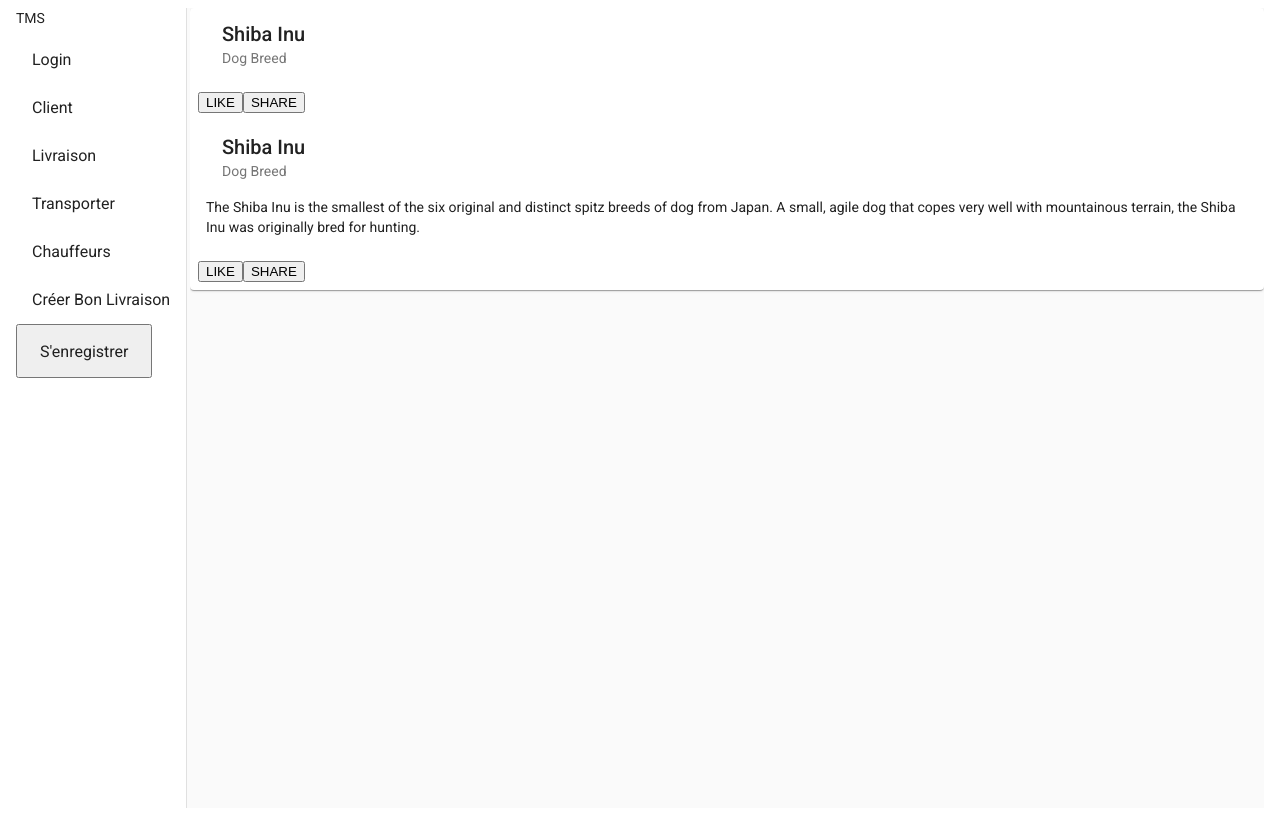
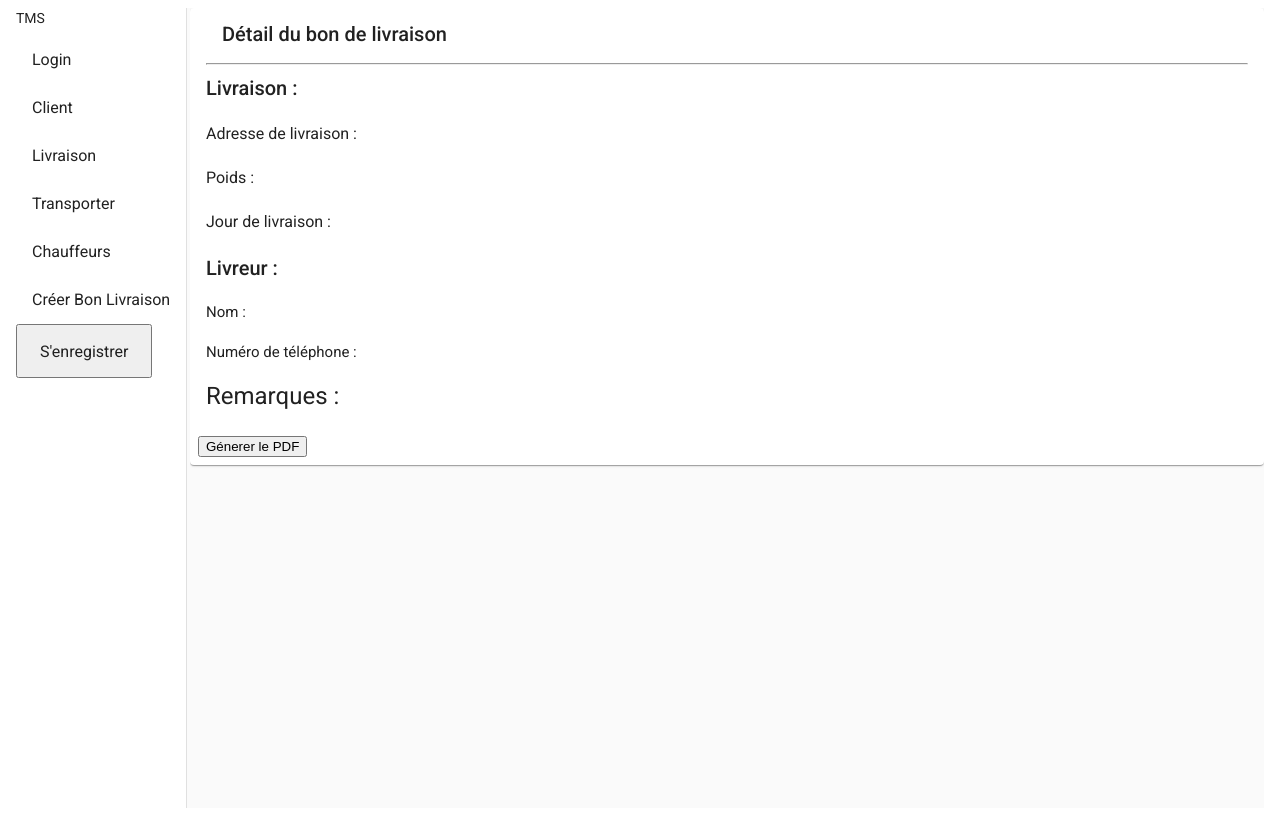
Before and after one commit to Netrunner0101/tmsfrontend, an Angular app: page /detailsbon/1/1 in a window 1280 px wide. Built offline with nearby package versions, Linux system fonts and the light colour scheme; no server answers.

Commit message:
finish bon creation

```diff
--- a/src/app/app-routing.module.ts
+++ b/src/app/app-routing.module.ts
@@ -48,7 +48,7 @@ const routes: Routes = [
 
   // Create Bon Livraison Route
   { path:'createbon' , component: CreatebonComponent },
-  // { path:'detailsbon/itemTrans/itemDel' , component: BondetailsComponent },
+  // { path:'detailsbon/' , component: BondetailsComponent },
   { path:'detailsbon/:idd/:idt' , component: BondetailsComponent },
 
 ];
--- a/src/app/createbon/bondetails/bondetails.component.html
+++ b/src/app/createbon/bondetails/bondetails.component.html
@@ -1,31 +1,27 @@
 <mat-card class="bon_details_card">
     <mat-card-header>
-      <mat-card-title>Shiba Inu</mat-card-title>
-      <mat-card-subtitle>Dog Breed</mat-card-subtitle>
+      <mat-card-title> Détail du bon de livraison </mat-card-title>
     </mat-card-header>
-    <mat-card-content *ngFor="let idel of info_del">
-      <p>
-        {{idel .numeroDelivery}}
-      </p>
+    <mat-card-content >
+      <div id="details_bon">
+        <hr>
+        <div class="details_del">
+          <h2> Livraison : {{data_delivery.numeroDelivery | uppercase }}  </h2>
+          <h3> Adresse de livraison : </h3>
+          <h3> Poids : {{data_delivery.weight }} </h3>
+          <h3> Jour de livraison : </h3>
+          <h3> {{data_delivery.dateDelivery |  date:'MMMM d, y' }} </h3>
+        </div>
+        <div class="details_trans">
+          <h2 > Livreur : </h2>
+          <h4> Nom : {{ data_trans.name }} </h4>
+          <h4> Numéro de téléphone : {{ data_trans.phoneNumber }} </h4>
+        </div>
+        <h1> Remarques : </h1>
+        <h3> {{ data_delivery.remarks }} </h3>
+      </div>
     </mat-card-content>
     <mat-card-actions>
-      <button mat-button>LIKE</button>
-      <button mat-button>SHARE</button>
+      <button mat-button (click)="createPdf()" > Génerer le PDF </button>
     </mat-card-actions>
-
-    <mat-card-header>
-        <mat-card-title>Shiba Inu</mat-card-title>
-        <mat-card-subtitle>Dog Breed</mat-card-subtitle>
-      </mat-card-header>
-      <mat-card-content>
-        <p>
-          The Shiba Inu is the smallest of the six original and distinct spitz breeds of dog from Japan.
-          A small, agile dog that copes very well with mountainous terrain, the Shiba Inu was originally
-          bred for hunting.
-        </p>
-      </mat-card-content>
-      <mat-card-actions>
-        <button mat-button>LIKE</button>
-        <button mat-button>SHARE</button>
-      </mat-card-actions>
   </mat-card>
--- a/src/app/createbon/bondetails/bondetails.component.ts
+++ b/src/app/createbon/bondetails/bondetails.component.ts
@@ -2,6 +2,10 @@ import { Component, OnInit } from '@angular/core';
 import { ActivatedRoute } from '@angular/router';
 import { Delivery } from 'src/app/model/delivery.model';
 import { Transporter } from 'src/app/model/transporter.model';
+import { DeliveryService } from 'src/app/service/delivery.service';
+import { TransporterService } from 'src/app/service/transporter.service';
+import jsPDF from 'jspdf';
+import html2canvas from 'html2canvas';
 
 @Component({
   selector: 'app-bondetails',
@@ -10,19 +14,52 @@ import { Transporter } from 'src/app/model/transporter.model';
 })
 export class BondetailsComponent implements OnInit {
 
-  info_del : Delivery[] = [];
+  idd:number = <number>{};
 
-  infor_trans: Transporter[] = [];
+  idt:number = <number>{};
 
-  constructor(private _activatedRoute: ActivatedRoute) { }
+  data_delivery:any = [];
+
+  data_trans:any = [];
+
+  constructor(private _activatedRoute: ActivatedRoute, private _deliveryService : DeliveryService, private _transporterService : TransporterService) { }
 
   ngOnInit(): void {
-    this._activatedRoute.params.subscribe(params => {
-      let detail_delivery = params['itemDel'];
-      let detail_transporter = params['itemTrans'];
-      this.info_del = detail_delivery;
-      this.infor_trans = detail_transporter;
-      });
+    this._activatedRoute.queryParams.subscribe(
+      (qurl)=>{
+        console.log("param url : ", qurl['idd'] );
+        this.idd = qurl['idd']
+        console.log("Variable IDC = ", this.idd );
+        this._deliveryService.getById(this.idd).subscribe((data)=>{
+          this.data_delivery = data;
+          console.log("Variable data delivery = ", this.data_delivery );
+        })
+      }
+    )
+    this._activatedRoute.queryParams.subscribe(
+      (qurl)=>{
+        console.log("param url : ", qurl['idt'] );
+        this.idt = qurl['idt']
+        console.log("Variable IDT = ", this.idt );
+        this._transporterService.getById(this.idt).subscribe((data)=>{
+          this.data_trans = data;
+          console.log("Variable data transporter = ", this.data_trans );
+        })
+      }
+    )
+  }
+
+  public createPdf(){
+    let DATA: any = document.getElementById('details_bon');
+    html2canvas(DATA).then((canvas) => {
+      let fileWidth = 208;
+      let fileHeight = (canvas.height * fileWidth) / canvas.width;
+      const FILEURI = canvas.toDataURL('image/png');
+      let PDF = new jsPDF('p', 'mm', 'a4');
+      let position = 0;
+      PDF.addImage(FILEURI, 'PNG', 0, position, fileWidth, fileHeight);
+      PDF.save('deliverydetails:'+this.data_delivery.numeroDelivery+'.pdf');
+    });
   }
 
 }
--- a/src/app/createbon/createbon.component.html
+++ b/src/app/createbon/createbon.component.html
@@ -3,7 +3,6 @@
 <div class="maincontainer" cdkDropListGroup>
 
     <!-- Liste Initialiser -->
-    <h1> Liste de livraison </h1>
     <div class="deliverylist"
         cdkDropList
         #deliveriesList="cdkDropList"
@@ -11,6 +10,7 @@
         [cdkDropListConnectedTo]="[creationDelList]"
         (cdkDropListDropped)="drop($event)"
     >
+        <h1> Liste de livraison </h1>
         <div class="deliveryitem"
             *ngFor="let delivery of Deliveries"
             cdkDrag
@@ -21,8 +21,6 @@
         </div>
     </div>
 
-
-    <h1> Liste de chauffeur </h1>
     <div class="transporterlist"
         cdkDropList
         #transportersList="cdkDropList"
@@ -30,6 +28,7 @@
         [cdkDropListConnectedTo]="[creationTransList]"
         (cdkDropListDropped)="drop($event)"
     >
+        <h1> Liste de chauffeur </h1>
         <div class="transporteritem"
             *ngFor="let transport of Transporters"
             cdkDrag
@@ -41,12 +40,12 @@
 
     <mat-card class="bon_card">
         <mat-card-header>
-          <mat-card-title> Creation container </mat-card-title>
+          <mat-card-title> Creation du PDF </mat-card-title>
           <mat-card-subtitle> Ajouter les informations. </mat-card-subtitle>
         </mat-card-header>
         <mat-card-content>
             <!-- Liste Création d'un bon de livraison -->
-            <div class="mainContainer">
+            <div class="mainCreateContainer">
                 <!-- <h1> Creation container </h1>
                 <h3> Ajouter les informations. </h3> -->
                 <div class="createContainer">
--- a/src/app/createbon/createbon.component.sass
+++ b/src/app/createbon/createbon.component.sass
@@ -1,3 +1,16 @@
+.maincontainer
+    padding: 20px 10px
+    border-bottom: solid 1px #ccc
+    color: rgba(0, 0, 0, 0.87)
+    display: flex
+    flex-direction: row
+    align-items: center
+    justify-content: space-between
+    box-sizing: border-box
+    cursor: move
+    background: white
+    font-size: 14px
+
 .bon-container
     width: 400px
     max-width: 100%
@@ -94,9 +107,6 @@
     display: inline-block
     vertical-align: top
 
-.maincontainer
-    display: inline-block
-    vertical-align: top
 
 .createContainer
     border: solid 1px #ccc
@@ -104,7 +114,7 @@
     background: white
     border-radius: 4px
 
-.mainContainer
+.mainCreateContainer
     border: solid 1px #ccc
     min-height: 60px
     width: auto
--- a/src/app/customer/customer.component.html
+++ b/src/app/customer/customer.component.html
@@ -1,6 +1,4 @@
-<div>
-  <button><a  [routerLink]="['/create/customer']"> Nouveau client </a></button>
-</div>
+
 <div class="container custom-container-2">
   <!-- Show it when there is no employee -->
   <div class="no-data text-center" *ngIf="Customers.length == 0">
@@ -11,7 +9,7 @@
   </div>
   <!-- Employees list table, it hides when there is no employee -->
   <div *ngIf="Customers.length !== 0">
-      <h3 class="mb-3 text-center">Liste Client</h3>
+    <h1 class="mb-3 text-center"> Liste Client </h1>
     <div class="col-md-12">
       <table class="table table-bordered">
         <thead>
@@ -45,3 +43,7 @@
     </div>
   </div>
 </div>
+
+<div>
+  <button><a  [routerLink]="['/create/customer']"> Nouveau client </a></button>
+</div>
--- a/src/app/delivery/delivery.component.html
+++ b/src/app/delivery/delivery.component.html
@@ -1,6 +1,4 @@
-<div>
-  <button><a  [routerLink]="['/create/delivery']"> Créer une nouvelle Livraison </a></button>
-</div>
+
 <div class="container custom-container-2">
   <!-- Show it when there is no employee -->
   <div class="no-data text-center" *ngIf="Delivery.length == 0">
@@ -10,7 +8,7 @@
     </button> -->
   </div>
   <div *ngIf="Delivery.length !== 0">
-    <h3 class="mb-3 text-center">Liste des livraisons </h3>
+    <h1 class="mb-3 text-center">Liste des livraisons </h1>
     <div class="col-md-12">
       <table class="table table-bordered">
         <thead>
@@ -43,3 +41,7 @@
     </div>
   </div>
 </div>
+
+<div>
+  <button><a  [routerLink]="['/create/delivery']"> Créer une nouvelle Livraison </a></button>
+</div>
--- a/src/app/driver/driver.component.html
+++ b/src/app/driver/driver.component.html
@@ -1,6 +1,4 @@
-<div>
-    <button><a  [routerLink]="['/create/driver']"> Ajouter un nouveau chauffeur </a></button>
-  </div>
+
 <div class="container custom-container-2">
   <!-- Show it when there is no employee -->
   <div class="no-data text-center" *ngIf="Drivers.length == 0">
@@ -11,7 +9,7 @@
   </div>
   <!-- Employees list table, it hides when there is no employee -->
   <div *ngIf="Drivers.length !== 0">
-      <h3 class="mb-3 text-center">Liste des Chauffeurs </h3>
+    <h1 class="mb-3 text-center">Liste des Chauffeurs </h1>
     <div class="col-md-12">
       <table class="table table-bordered">
         <thead>
@@ -41,3 +39,7 @@
     </div>
   </div>
 </div>
+
+<div>
+  <button><a  [routerLink]="['/create/driver']"> Ajouter un nouveau chauffeur </a></button>
+</div>
--- a/src/app/login/login.component.html
+++ b/src/app/login/login.component.html
@@ -1,3 +1,5 @@
+<div>
+    <h1> Connection </h1>
     <form *ngIf="userForm" [formGroup]="userForm"  (ngSubmit)="login()">
 
         <mat-form-field class="email">
@@ -10,19 +12,10 @@
             <input matInput placeholder="mot de passe" id="password" formControlName="password" />
         </mat-form-field>
 
-<!--
-    <label for="email"> Email: </label>
-    <input id="email" type="text" formControlName="email">
-
-    <label for="password">Password: </label>
-    <input id="password" type="text" formControlName="password"> -->
-
-    <!-- <button type="submit">Submit</button> -->
-
         <div class="button-wrapper">
             <button mat-flat-button color="primary">Submit</button>
         </div>
     </form>
-
     <button type="submit" (click)="logout()" > Deconnection </button>
     <button > <a mat-list-item [routerLink]="'/register'"> S'enregistrer </a>  </button>
+</div>
--- a/src/app/transporter/transporter.component.html
+++ b/src/app/transporter/transporter.component.html
@@ -1,13 +1,11 @@
-<div>
-    <button><a  [routerLink]="['/create/transporter']"> Ajouter un nouveau transporteur </a></button>
-</div>
+
 <div class="container custom-container-2">
   <!-- Show it when there is no employee -->
   <div class="no-data text-center" *ngIf="Transporters.length == 0">
     <p> Il y a aucun Transporteur .</p>
   </div>
   <div *ngIf="Transporters.length !== 0">
-      <h3 class="mb-3 text-center">Liste des Transporteurs </h3>
+    <h1 class="mb-3 text-center">Liste des Transporteurs </h1>
     <div class="col-md-12">
       <table class="table table-bordered">
         <thead>
@@ -36,3 +34,7 @@
     </div>
   </div>
 </div>
+
+<div>
+  <button><a  [routerLink]="['/create/transporter']"> Ajouter un nouveau transporteur </a></button>
+</div>
```
Lines whose indentation alone changed are shown as unchanged.
